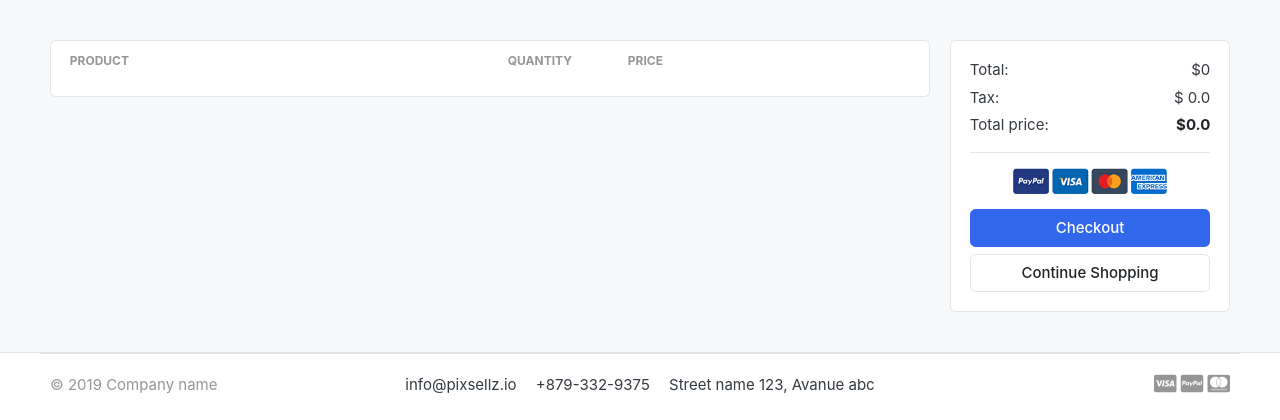
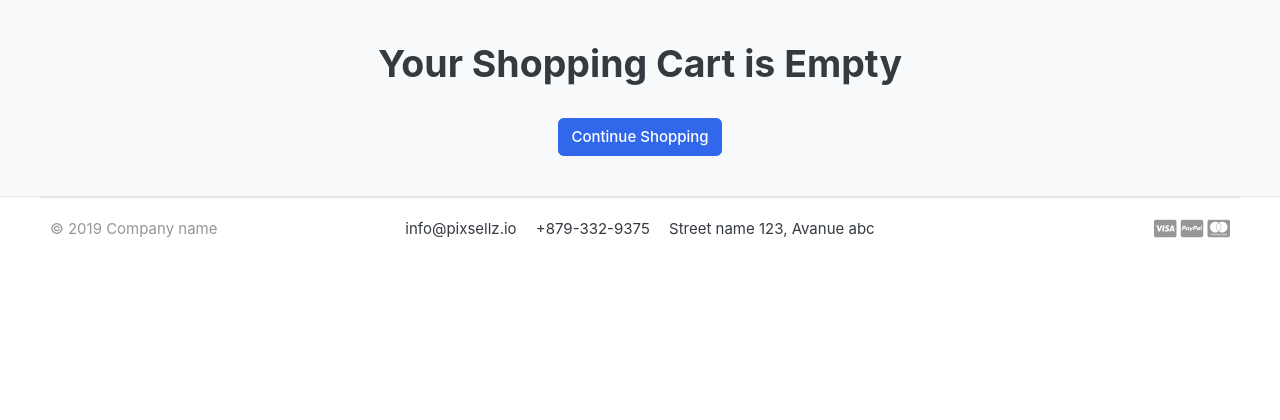
Before and after one commit to Hosung-Ahn/DJango-practice, a Django app: page /carts/ in a window 1280 px wide. Shown: the part 118-538 px from the top of the page. Run offline with Django 4.2, Linux system fonts and the light colour scheme; tables that the repository leaves empty hold one stand-in row (values such as "Sample post"); lists and menus that the app fills with data are empty; parts of the project's set-up code (start-up, migrations or seed data) failed here and were passed over; some libraries are stand-ins or nearby versions; some web fonts are replaced.

Commit message:
cart app : cates 에 물건이 없을 때 store 로 이동하는 버튼추가

```diff
--- a/ecommerce/templates/store/carts.html
+++ b/ecommerce/templates/store/carts.html
@@ -7,7 +7,13 @@
     <div class="container">
 
     <!-- ============================ COMPONENT 1 ================================= -->
-
+    {% if not cart_items %}
+        <h1 class='text-center'>Your Shopping Cart is Empty</h1>
+        <br>
+        <div class='text-center'>
+            <a href="{% url 'store' %}" class='btn btn-primary'>Continue Shopping</a>
+        </div>
+    {% else %}
     <div class="row">
         <aside class="col-lg-9">
             <div class="card">
@@ -92,6 +98,7 @@
 
     </div> <!-- row.// -->
     <!-- ============================ COMPONENT 1 END .// ================================= -->
+    {% endif %}
 
 </div> <!-- container .//  -->
 </section>
```
Lines whose indentation alone changed are shown as unchanged.
